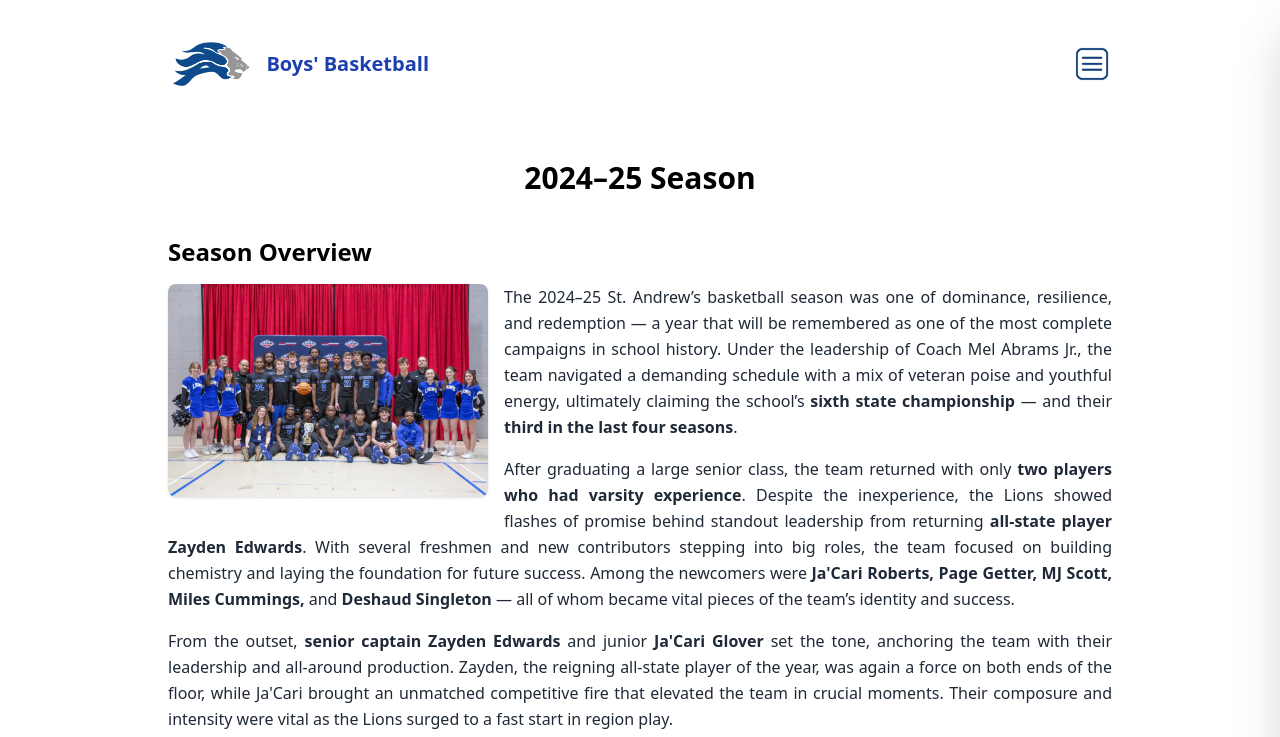
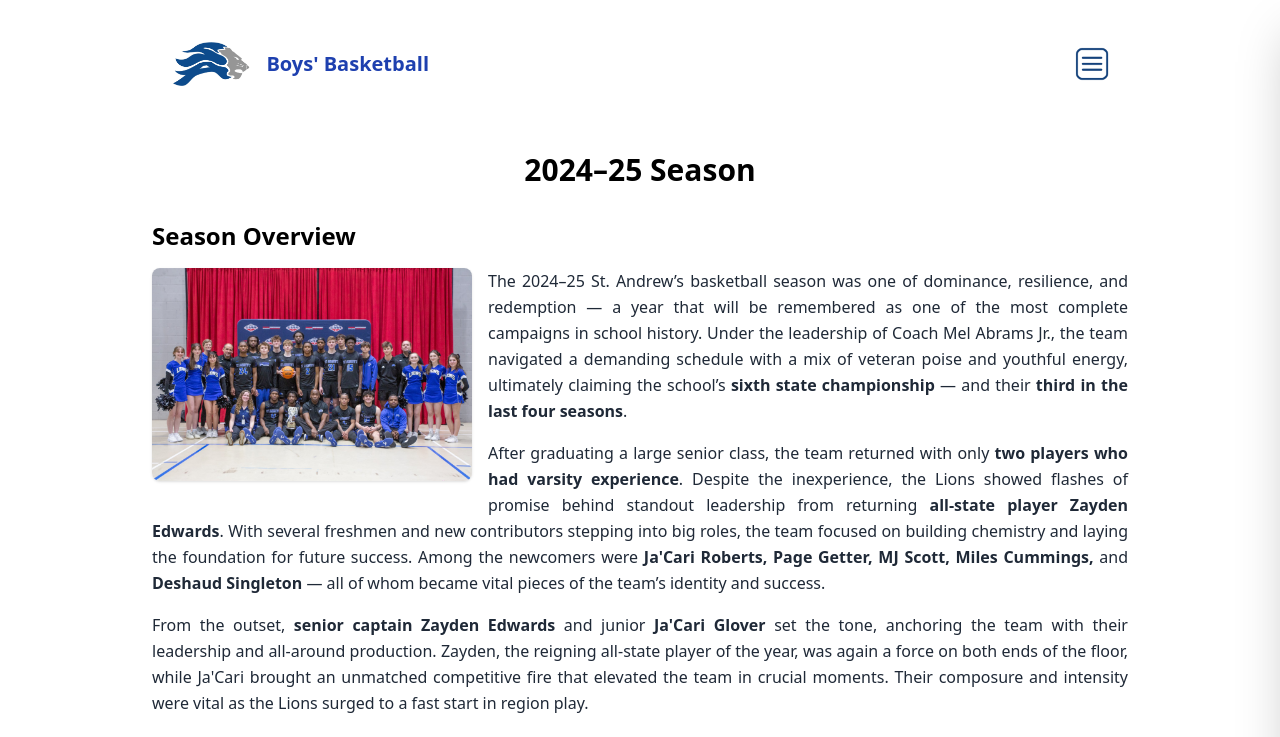
Before and after one commit to newonda1/st-andrews-basketball, a React (Vite) app: page /athletics/boys/basketball/seasons/2024-25 in a window 1280 px wide. Shown: the top 737 px of the page. Built offline with nearby package versions, Linux system fonts and the light colour scheme.

Commit message:
Update Season2024_25.jsx

```diff
--- a/src/boys/basketball/seasons/Season2024_25.jsx
+++ b/src/boys/basketball/seasons/Season2024_25.jsx
@@ -350,8 +350,8 @@ function Season2024_25() {
   };
 
   return (
-    <div className="p-4 space-y-10 max-w-6xl mx-auto">
-      <h1 className="text-3xl font-bold text-center mb-4">2024–25 Season</h1>
+    <div className="pt-2 pb-4 space-y-8 max-w-6xl mx-auto">
+      <h1 className="text-3xl font-bold text-center mb-2">2024–25 Season</h1>
 
       {/* 1. SEASON OVERVIEW */}
       <section className="space-y-4">
```
